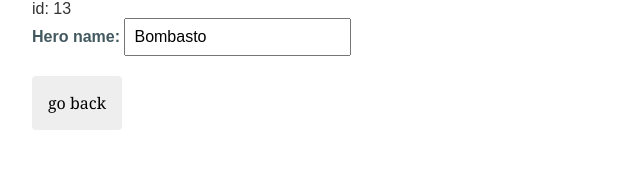
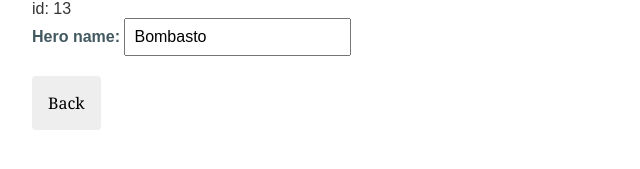
Before and after one commit to dominiknelic/tour-of-heroes, an Angular app: page /detail/13 in a window 1280 px wide. Shown: the part 197-366 px from the top of the page, without its empty margins (0-640 px from the left). Built offline with nearby package versions, Linux system fonts and the light colour scheme.

Commit message:
add backbutton

```diff
--- a/src/app/components/hero-detail/hero-detail.component.html
+++ b/src/app/components/hero-detail/hero-detail.component.html
@@ -17,4 +17,4 @@
   </div>
 }
 
-<button type="button" (click)="goBack()">go back</button>
+<button type="button" (click)="goBack()">Back</button>
```
